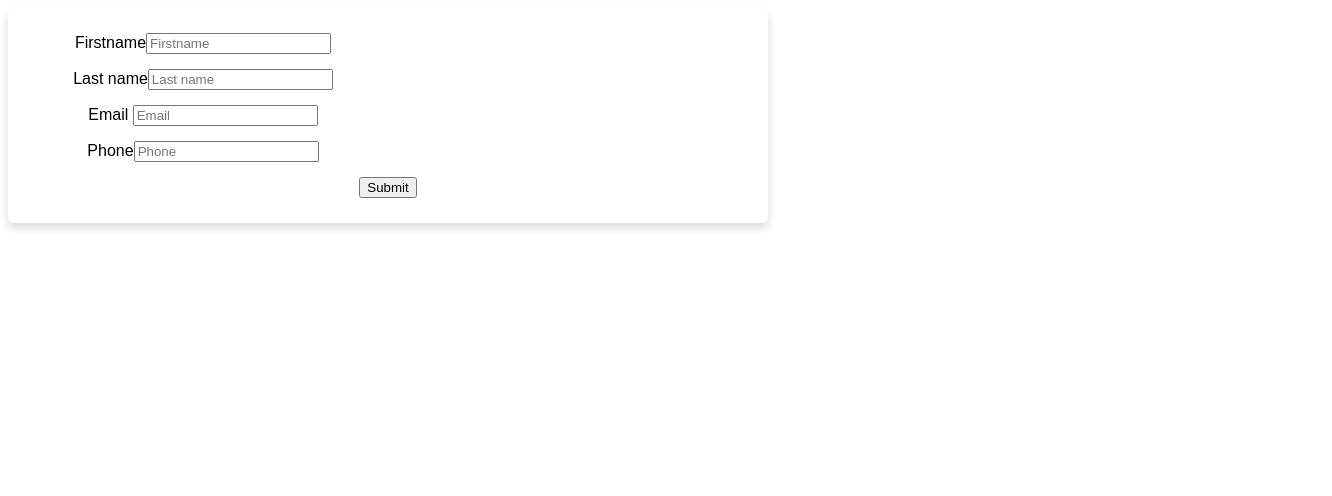
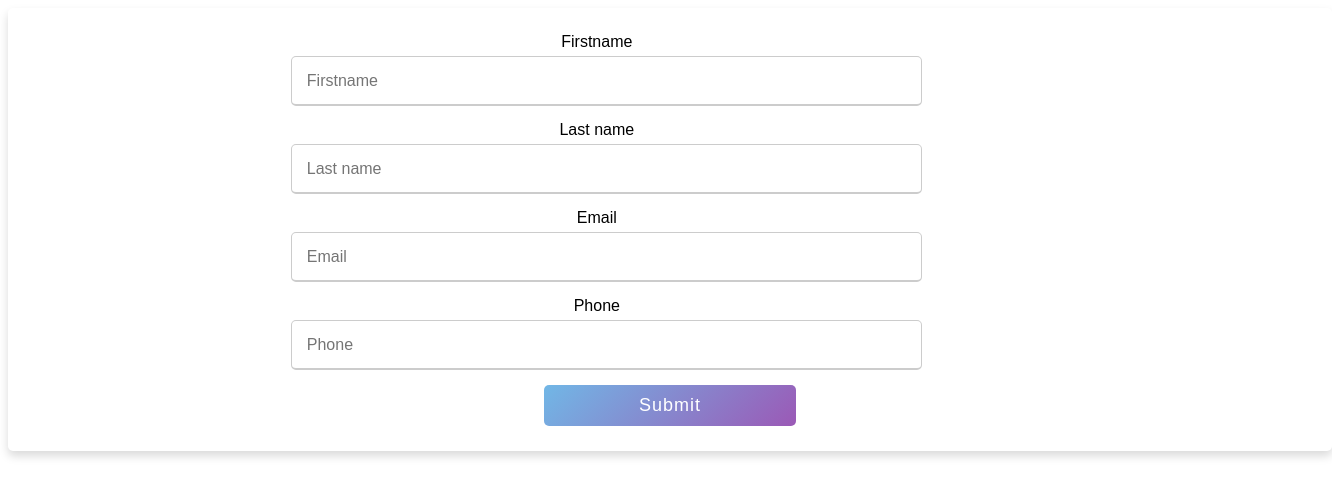
Before and after one commit to shubhshar/Forms, a React (Create React App) app: page / in a window 1280 px wide. Shown: the top 496 px of the page, 1332 px wide, since content can reach past the window. Built offline with nearby package versions, Linux system fonts and the light colour scheme.

Commit message:
css update v3

```diff
--- a/src/styles.css
+++ b/src/styles.css
@@ -4,7 +4,6 @@
 }
 
 .container {
-  max-width: 700px;
   width: 100%;
   background-color: #fff;
   padding: 25px 30px;
@@ -14,4 +13,40 @@
 .inputFields {
   margin-bottom: 15px;
   width: calc(100% / 2 - 20px);
+  margin-left: 20%;
 }
+label {
+  display: block;
+  font-weight: 500;
+  margin-bottom: 5px;
+}
+input {
+  height: 45px;
+  width: 100%;
+  outline: none;
+  font-size: 16px;
+  border-radius: 5px;
+  padding-left: 15px;
+  border: 1px solid #ccc;
+  border-bottom-width: 2px;
+  transition: all 0.3s ease;
+}
+button {
+  height: 100%;
+  width: 20%;
+  padding: 10px 0 10px 0;
+  border-radius: 5px;
+  border: none;
+  color: #fff;
+  font-size: 18px;
+  font-weight: 500;
+  letter-spacing: 1px;
+  cursor: pointer;
+  transition: all 0.3s ease;
+  background: linear-gradient(135deg, #71b7e6, #9b59b6);
+}
+@media (max-width: 584px) {
+  .container {
+    max-width: 100%;
+  }
+}
```
